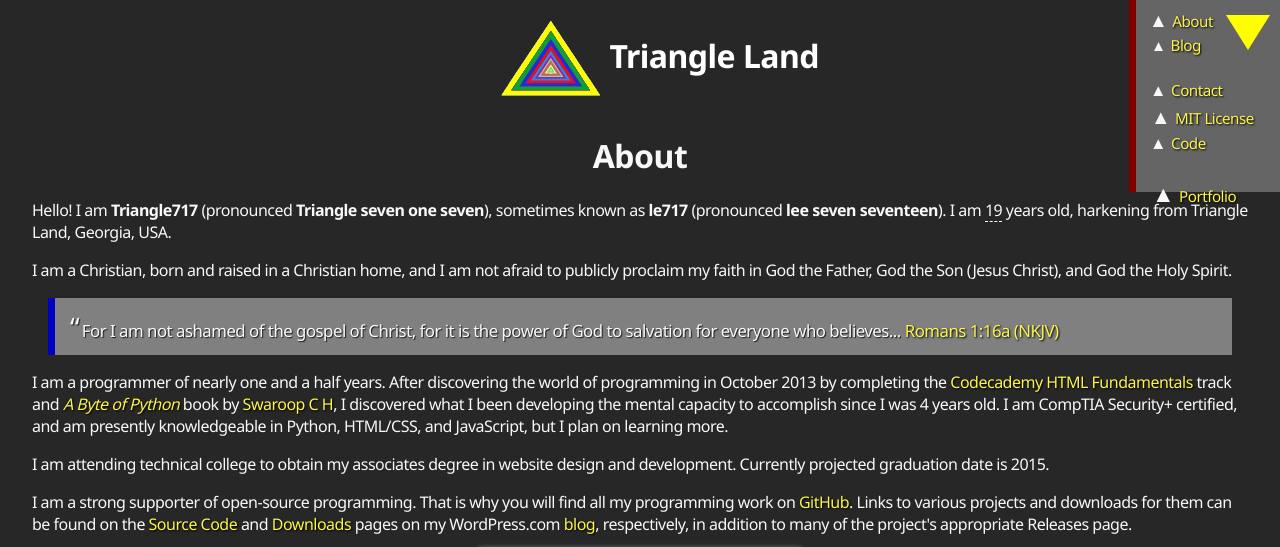
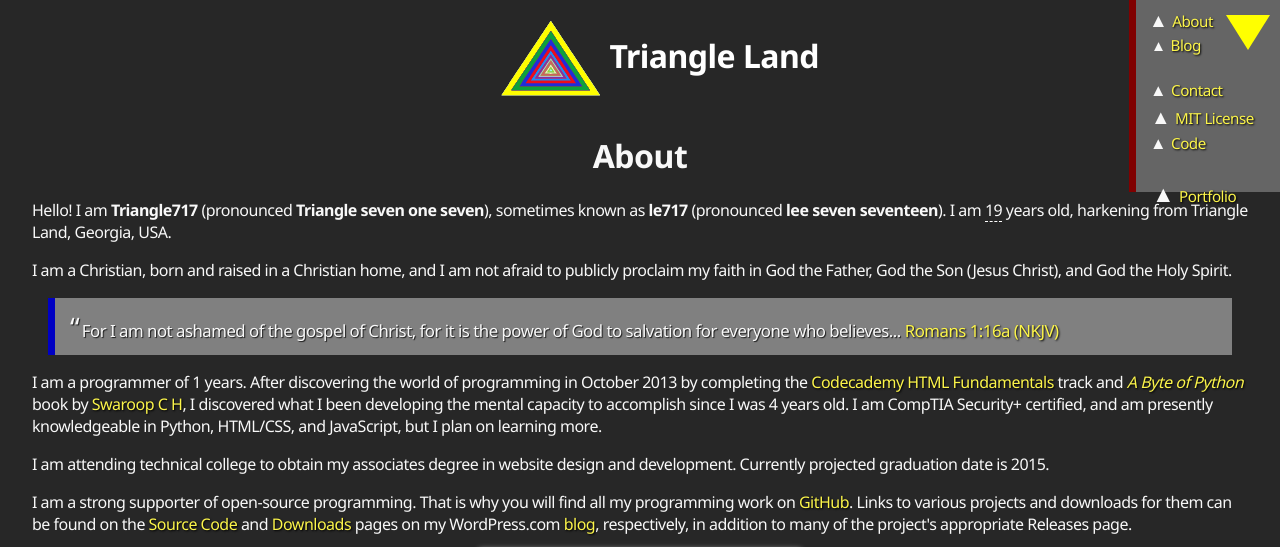
Before and after one commit to le717/le717.github.io, a Jekyll site: the page built from about/index.html, in a window 1280 px wide, cut to the strip 0-547 px from the top of the page. Built offline with Jekyll 4.4.1, drawn with Linux system fonts in a browser that asks for light colours; nearby versions of some CDN libraries.

Commit message:
Implement #10

```diff
--- a/about/index.html
+++ b/about/index.html
@@ -13,7 +13,7 @@
   <blockquote>For I am not ashamed of the gospel of Christ, for it is the power of God to salvation for everyone who believes...
   <a target="_blank" href="http://bible.com/114/rom.1.16.nkjv">Romans&nbsp;1:16a&nbsp;(NKJV)</a></blockquote>
 
-  <p>I am a programmer of nearly one and a half years. After discovering the world of programming in October 2013 by completing the <a target="_blank" href="http://www.codecademy.com">Codecademy HTML Fundamentals</a> track and <a target="_blank" href="http://swaroopch.com/notes/python/"><span class="text-italic">A Byte of Python</span></a> book by <a target="_blank" href="http://swaroopch.com/">Swaroop C H</a>,
+  <p>I am a programmer of <span id="i-am-programmer"></span> years. After discovering the world of programming in October 2013 by completing the <a target="_blank" href="http://www.codecademy.com">Codecademy HTML Fundamentals</a> track and <a target="_blank" href="http://swaroopch.com/notes/python/"><span class="text-italic">A Byte of Python</span></a> book by <a target="_blank" href="http://swaroopch.com/">Swaroop C H</a>,
 I discovered what I been developing the mental capacity to accomplish since I was 4 years old. I am CompTIA Security+ certified, and am presently knowledgeable in <span id="code-i-know" title="This list is also automatically generated. :D"></span>, but I plan on learning more.</p>
 
   <p>I am attending technical college to obtain my associates degree in website design and development. Currently projected graduation date is 2015.</p>
```
Also changed, not shown: other parts of about/index.html (+3 -12 lines).
